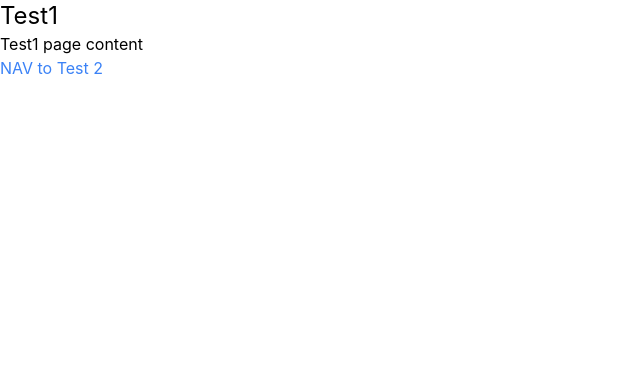
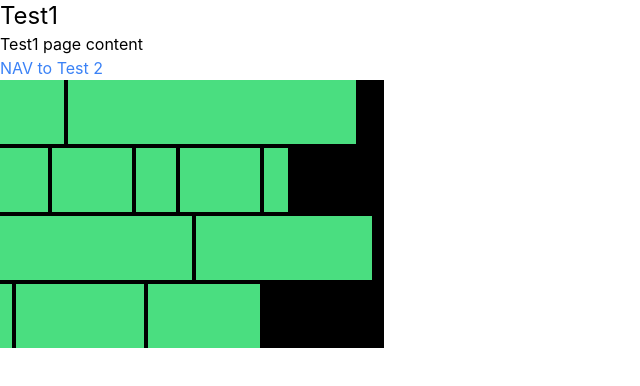
Before and after one commit to lwwilliam/mini-hackathon-we_have_an_imposter_amongst_us, a React (Create React App) app in the folder frontend/: page / in a window 1280 px wide. Shown: the top 386 px of the page, without its empty margins (0-640 px from the left). Built offline with nearby package versions, Linux system fonts and the light colour scheme.

Commit message:
modified resume screen again, bricks

```diff
--- a/frontend/src/view/resume/Resume.jsx
+++ b/frontend/src/view/resume/Resume.jsx
@@ -76,11 +76,11 @@ const ResumeTables = () => {
   )
 }
 
-// {/* <div className='flex flex-col overflow-auto text-center flex-1 bg-white border-collapse'> */}
+// <div className='flex flex-col overflow-auto text-center flex-1 bg-white border-collapse'>
 //   { /** max 14 entries i think? */ }
 //   { Array(7).fill(<TableRowData />) }
 //   { Array(7).fill(<TableEmptyRow />) }
-// {/* </div> */}
+// </div>
 
 const Resume = () => {
   const nav = useNavigate()
--- a/frontend/src/view/test1/test1.jsx
+++ b/frontend/src/view/test1/test1.jsx
@@ -9,6 +9,20 @@ const Test1 = () => {
       <h1 className='text-2xl'>Test1</h1>
       <p>Test1 page content</p>
       <div onClick={() => nav("/test2")} className='cursor-pointer text-blue-500'>NAV to Test 2</div>
+      <div className='flex bg-black h-auto w-96 gap-x-1 gap-y-1 flex-wrap'>
+        <div className='bg-green-400 h-16 w-16'></div>
+        <div className='bg-green-400 h-16 w-72'></div>
+        <div className='bg-green-400 h-16 w-12'></div>
+        <div className='bg-green-400 h-16 w-20'></div>
+        <div className='bg-green-400 h-16 w-10'></div>
+        <div className='bg-green-400 h-16 w-20'></div>
+        <div className='bg-green-400 h-16 w-6'></div>
+        <div className='bg-green-400 h-16 w-48'></div>
+        <div className='bg-green-400 h-16 w-44'></div>
+        <div className='bg-green-400 h-16 w-3'></div>
+        <div className='bg-green-400 h-16 w-32'></div>
+        <div className='bg-green-400 h-16 w-28'></div>
+      </div>
     </div>
   );
 }
```
